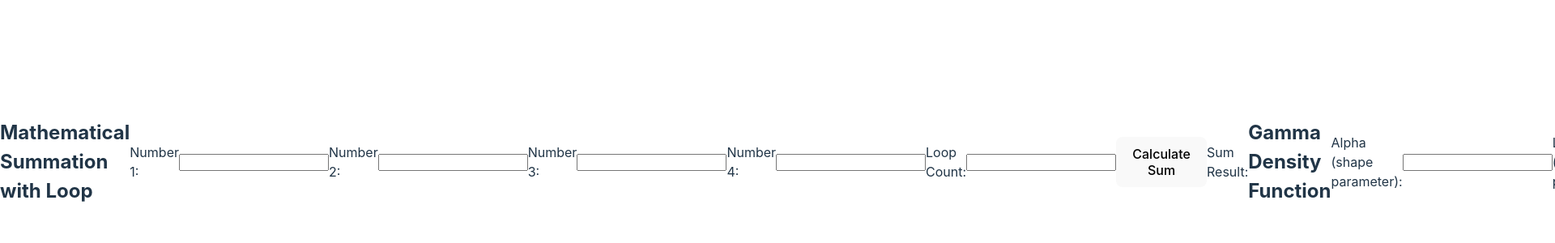
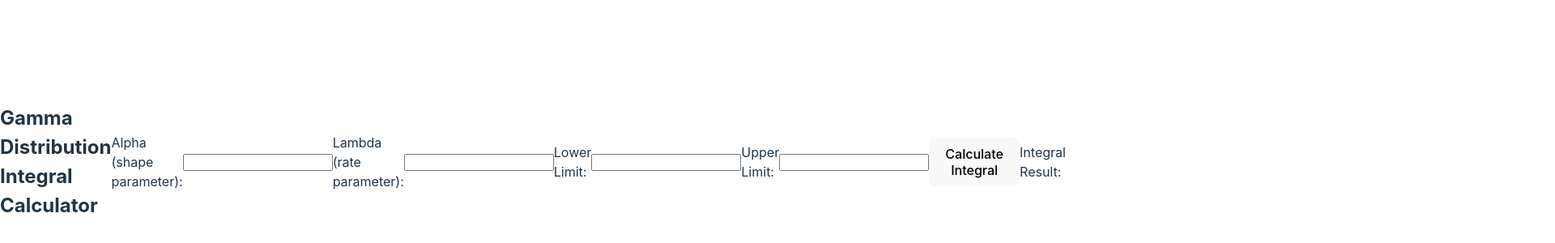
Before and after one commit to Trajano81/stop_loss, a website built with Vite: page stop_loss/index.html in a window 1280 px wide. Shown: the part 200-500 px from the top of the page at 81% size, 1920 px wide, since content can reach past the window. Built offline with nearby package versions, Linux system fonts and the light colour scheme.

Commit message:
integral

```diff
--- a/stop_loss/index.html
+++ b/stop_loss/index.html
@@ -3,76 +3,47 @@
 <head>
     <meta charset="UTF-8">
     <meta name="viewport" content="width=device-width, initial-scale=1.0">
-    <title>Mathematical Summation and Gamma Density</title>
+    <title>Gamma Distribution Integral</title>
 </head>
 <body>
 
-    <h2>Mathematical Summation with Loop</h2>
-
-    <!-- Input fields for the four numbers to be summed -->
-    <label for="num1">Number 1:</label>
-    <input type="number" id="num1"><br><br>
-
-    <label for="num2">Number 2:</label>
-    <input type="number" id="num2"><br><br>
-
-    <label for="num3">Number 3:</label>
-    <input type="number" id="num3"><br><br>
-
-    <label for="num4">Number 4:</label>
-    <input type="number" id="num4"><br><br>
-
-    <!-- Input field for loop count -->
-    <label for="loopCount">Loop Count:</label>
-    <input type="number" id="loopCount"><br><br>
-
-    <button onclick="calculateSum()">Calculate Sum</button><br><br>
-    <p id="sumResult">Sum Result: </p>
-
-    <h2>Gamma Density Function</h2>
+    <h2>Gamma Distribution Integral Calculator</h2>
 
     <!-- Input fields for alpha and lambda parameters -->
     <label for="alpha">Alpha (shape parameter):</label>
-    <input type="number" id="alpha"><br><br>
+    <input type="number" id="alpha" step="0.01"><br><br>
 
     <label for="lambda">Lambda (rate parameter):</label>
-    <input type="number" id="lambda"><br><br>
+    <input type="number" id="lambda" step="0.01"><br><br>
 
-    <!-- Button to calculate gamma density -->
-    <button onclick="calculateGammaDensity()">Calculate Gamma Density</button><br><br>
-    <p id="gammaDensityResult">Gamma Density Result: </p>
+    <!-- Input fields for the integration limits -->
+    <label for="lowerLimit">Lower Limit:</label>
+    <input type="number" id="lowerLimit" step="0.01"><br><br>
+
+    <label for="upperLimit">Upper Limit:</label>
+    <input type="number" id="upperLimit" step="0.01"><br><br>
+
+    <!-- Button to calculate the integral -->
+    <button onclick="calculateIntegral()">Calculate Integral</button><br><br>
+    <p id="integralResult">Integral Result: </p>
 
     <script>
-        // Function to calculate the sum with loop
-        function calculateSum() {
-            const num1 = parseFloat(document.getElementById('num1').value) || 0;
-            const num2 = parseFloat(document.getElementById('num2').value) || 0;
-            const num3 = parseFloat(document.getElementById('num3').value) || 0;
-            const num4 = parseFloat(document.getElementById('num4').value) || 0;
-            const loopCount = parseInt(document.getElementById('loopCount').value) || 1;
-
-            let sum = 0;
-            for (let i = 0; i < loopCount; i++) {
-                sum += num1 + num2 + num3 + num4;
-            }
-
-            document.getElementById('sumResult').innerText = `Sum Result: ${sum}`;
+        // Gamma density function
+        function gammaDensity(x, alpha, lambda) {
+            if (x < 0) return 0; // Gamma density is zero for x < 0
+            const gamma = factorial(alpha - 1);
+            return (Math.pow(x, alpha - 1) * Math.exp(-x / lambda)) /
+                   (Math.pow(lambda, alpha) * gamma);
         }
 
-        // Function to calculate the gamma density
-        function calculateGammaDensity() {
-            const alpha = parseFloat(document.getElementById('alpha').value);
-            const lambda = parseFloat(document.getElementById('lambda').value);
-            const x = 1;  // You can replace this with any value of x you want to evaluate
-
-            if (alpha <= 0 || lambda <= 0) {
-                document.getElementById('gammaDensityResult').innerText = "Alpha and Lambda must be greater than zero.";
-                return;
+        // Numerical integration using the trapezoidal rule
+        function integrate(f, lower, upper, step, alpha, lambda) {
+            let total = 0;
+            for (let x = lower; x <= upper; x += step) {
+                const nextX = Math.min(x + step, upper);
+                total += ((f(x, alpha, lambda) + f(nextX, alpha, lambda)) / 2) * (nextX - x);
             }
-
-            // Calculate gamma density
-            const gamma = (x ** (alpha - 1) * Math.exp(-x / lambda)) / (Math.pow(lambda, alpha) * factorial(alpha - 1));
-            document.getElementById('gammaDensityResult').innerText = `Gamma Density Result: ${gamma}`;
+            return total;
         }
 
         // Function to calculate factorial for gamma function
@@ -80,6 +51,30 @@
             if (n <= 1) return 1;
             return n * factorial(n - 1);
         }
+
+        // Main function to calculate the integral
+        function calculateIntegral() {
+            const alpha = parseFloat(document.getElementById('alpha').value);
+            const lambda = parseFloat(document.getElementById('lambda').value);
+            const lowerLimit = parseFloat(document.getElementById('lowerLimit').value);
+            const upperLimit = parseFloat(document.getElementById('upperLimit').value);
+
+            if (alpha <= 0 || lambda <= 0) {
+                document.getElementById('integralResult').innerText = "Alpha and Lambda must be greater than zero.";
+                return;
+            }
+
+            if (lowerLimit >= upperLimit) {
+                document.getElementById('integralResult').innerText = "Lower limit must be less than upper limit.";
+                return;
+            }
+
+            // Perform numerical integration
+            const stepSize = 0.001; // Smaller step size for higher accuracy
+            const integral = integrate(gammaDensity, lowerLimit, upperLimit, stepSize, alpha, lambda);
+
+            document.getElementById('integralResult').innerText = `Integral Result: ${integral}`;
+        }
     </script>
 
 </body>
--- a/stop_loss/vite.config.js
+++ b/stop_loss/vite.config.js
@@ -1,5 +1,5 @@
 import { defineConfig } from 'vite';
 
 export default defineConfig({
-    base: '/stop_loss/'
+    base: '/stop_loss'
 });
```
Also changed, not shown: stop_loss/package.json (+6 -1 lines), 1 other file.
